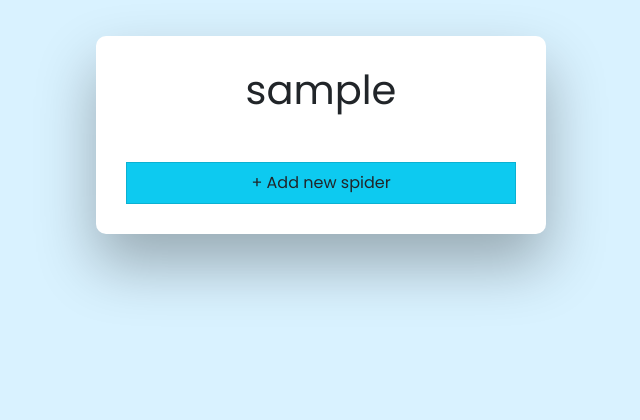
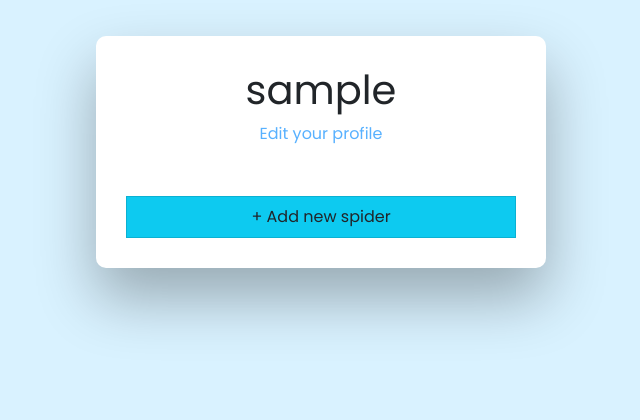
Before and after one commit to morveusz93/terra-keeper, a Django app: page /users/myprofile in a window 1280 px wide. Shown: the part 56-476 px from the top of the page, without its empty margins (319-959 px from the left). Run offline with Django 4.2, Linux system fonts and the light colour scheme; the visitor is signed in with stand-in values (Sample User, id 1); data comes from the database, SQL or seed files in the repository; data that the repository does not hold is empty; some libraries are stand-ins or nearby versions.

Commit message:
add profile update form

```diff
--- a/users/models.py
+++ b/users/models.py
@@ -8,8 +8,8 @@ class Profile(models.Model):
                           primary_key=True, editable=False)
     user = models.OneToOneField(
         User, on_delete=models.CASCADE, null=True, blank=True)
-    name = models.CharField(max_length=200)
+    username = models.CharField(max_length=200)
     email = models.CharField(max_length=500)
 
     def __str__(self):
-        return str(self.name)
+        return str(self.username)
--- a/users/signals.py
+++ b/users/signals.py
@@ -8,7 +8,7 @@ def createProfile(sender, instance, created, **kwargs):
         user = instance
         profile = Profile.objects.create(
             user=user,
-            name=user.username,
+            username=user.username,
             email=user.email,
         )
 
@@ -18,5 +18,15 @@ def deleteUser(sender, instance, **kwargs):
     user.delete()
 
 
+def updateUser(sender, instance, created, **kwargs):
+    profile = instance
+    user = profile.user
+    if created == False:
+        user.username = profile.username
+        user.email = profile.email
+        user.save()
+
+
 post_save.connect(createProfile, sender=User)
+post_save.connect(updateUser, sender=Profile)
 post_delete.connect(deleteUser, sender=Profile)
--- a/users/templates/users/login_register.html
+++ b/users/templates/users/login_register.html
@@ -1,5 +1,4 @@
 {% extends 'main.html' %}
-{% load bootstrap %}
 {% block content %}
 
 {% if page == 'register' %}
@@ -12,7 +11,7 @@
       {% for field in form %}
       {{field}}
       {% endfor %}
-      <input type="submit" class="fadeIn fifth" value="Sign up!" />
+      <input type="submit" value="Sign up!" />
 
     </form>
 
--- a/users/templates/users/my-profile.html
+++ b/users/templates/users/my-profile.html
@@ -1,7 +1,8 @@
 {% extends 'main.html' %}
 {% block content %}
 
-    <h1>{{ profile.name }}</h1>
+    <h1>{{ profile.username }}</h1>
+    <p><a class="underlineHover" href="{% url 'profile-update' %}">Edit your profile</a></p>
     <h3 class="mb-5">{{ profile.animalslist }}</h3>
     <a href="{% url 'spider-new' %}" type="button" class="list-group-item list-group-item-action bg-info"> + Add new spider</a>
     <div class="list-group text-start">
--- a/users/urls.py
+++ b/users/urls.py
@@ -7,4 +7,5 @@ urlpatterns = [
     path('register', views.registerUser, name="register"),
 
     path("myprofile", views.profile, name="my-profile"),
+    path("myprofile/edit", views.updateProfile, name="profile-update"),
 ]
--- a/users/views.py
+++ b/users/views.py
@@ -2,7 +2,7 @@ from django.shortcuts import render, redirect
 from django.contrib.auth import login, authenticate, logout
 from django.contrib import messages
 from .models import Profile
-from .forms import CustomUserCreationForm
+from .forms import CustomUserCreationForm, ProfileForm
 
 
 def profile(request):
@@ -55,3 +55,20 @@ def registerUser(request):
 
     context = {'page': page, 'form': form}
     return render(request, 'users/login_register.html', context)
+
+
+def updateProfile(request):
+    id = request.user.profile.id
+    profile = Profile.objects.get(id=id)
+    form = ProfileForm(instance=profile)
+    if request.method == 'POST':
+        form = ProfileForm(request.POST, instance=profile)
+        print(form)
+        if form.is_valid():
+            form.save()
+            messages.success(request, "Your profile is updated ;)")
+        else:
+            messages.error(request, "Sorry, error occured. Try again, please")
+        return redirect("my-profile")
+    context = {'form': form}
+    return render(request, 'users/profile-form.html', context)
```
Also changed, not shown: users/forms.py (+9 -1 lines), users/templates/users/profile-form.html (added, +16 -0 lines), spiders/migrations/0010_alter_spider_sex.py (added), users/migrations/0002_rename_name_profile_username.py (added).
